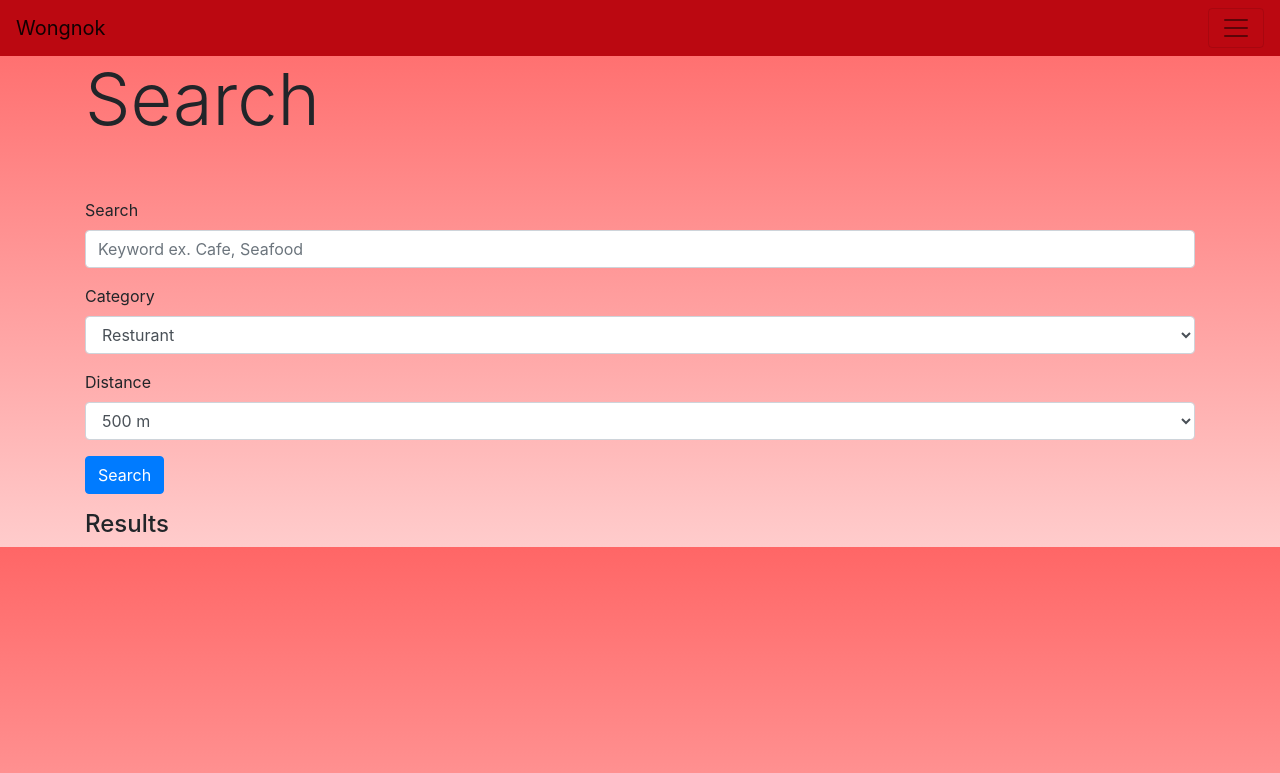
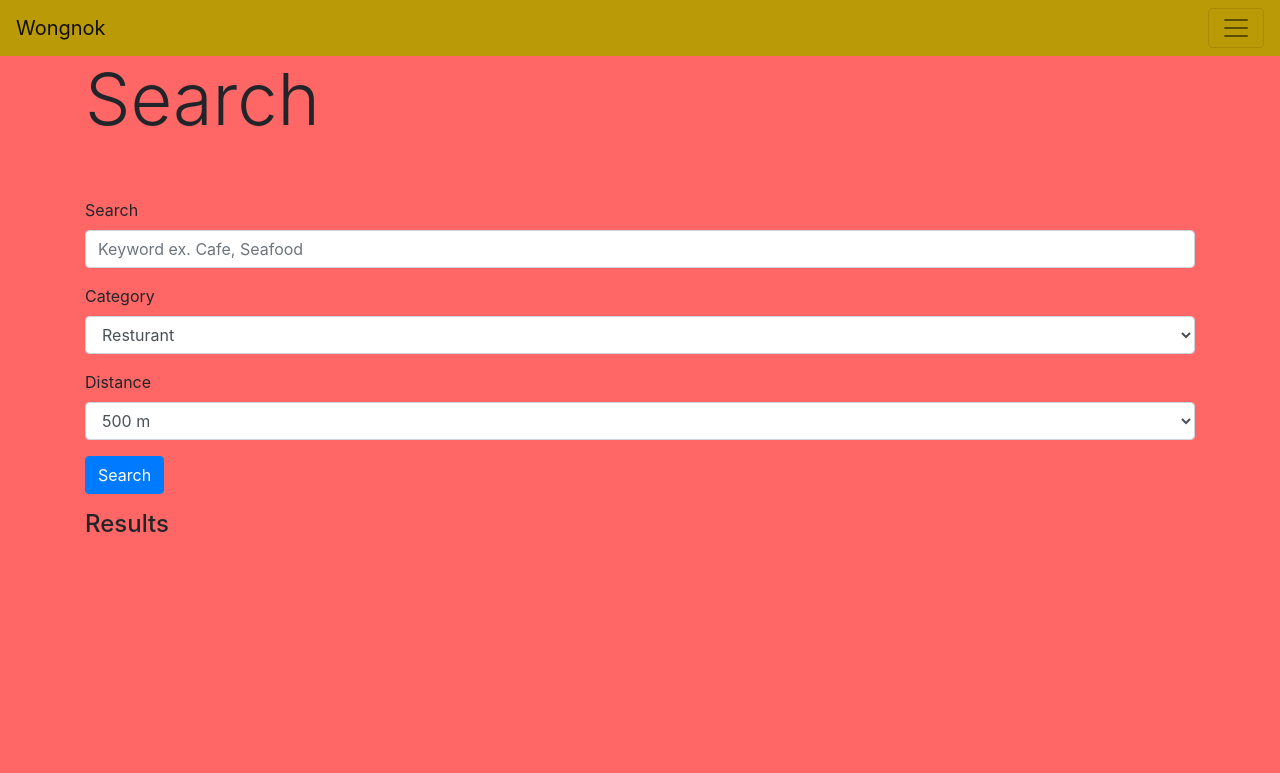
Before and after one commit to WaritsaraBambuttook/WebUI, a PHP site: page /search.html in a window 1280 px wide. Shown: the top 773 px of the page. Run offline with PHP 8.4, Linux system fonts and the light colour scheme; some libraries are stand-ins or nearby versions.

Commit message:
เปลี่ยนสีพื้นหลังและแถบบา

```diff
--- a/css/default.css
+++ b/css/default.css
@@ -16,10 +16,6 @@
 }
 .search{
     background: #ff6666;
-    background: -webkit-linear-gradient(#ff6666, #ff9999 ,#ffcccc);
-    background: -o-linear-gradient(#ff6666, #ff9999 ,#ffcccc);
-    background: -moz-linear-gradient(#ff6666, #ff9999 ,#ffcccc);
-    background: linear-gradient(#ff6666, #ff9999 ,#ffcccc);
 }
 
 .welcome{
@@ -53,7 +49,7 @@
     border: 2px solid rgb(160, 5, 65);
 }
 .tapbar{
-   background-color:rgb(187, 8, 17);
+   background-color:rgb(187, 154, 8);
 }
 .imgabout{
     width: 500px;
@@ -71,3 +67,6 @@
     border-width: .2rem;
     }
 }
+.about{
+    background-color: rgba(240, 236, 47, 0.904);
+}
```
Also changed, not shown: about.html (+15 -3 lines).
